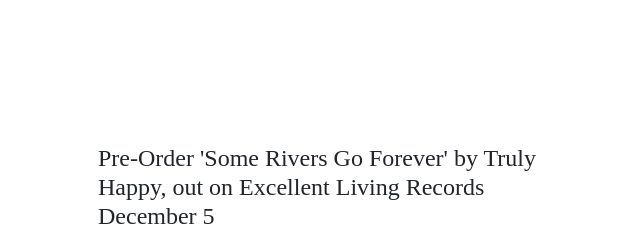
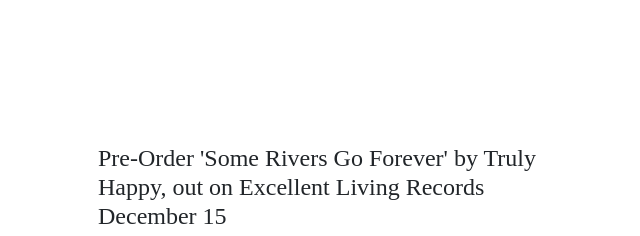
Before and after one commit to trevorwelch/truly-happy, a website: page index.html in a window 1280 px wide. Shown: the part 808-1044 px from the top of the page, 35-675 px from the left. Drawn offline with Linux system fonts and the light colour scheme.

Commit message:
release date

```diff
--- a/index.html
+++ b/index.html
@@ -147,7 +147,7 @@
           </div>
           <div class="col-md-6 order-1">
             <div class="p-5">
-              <h4 class="display-6">Pre-Order 'Some Rivers Go Forever' by Truly Happy, out on Excellent Living Records December 5</h2>
+              <h4 class="display-6">Pre-Order 'Some Rivers Go Forever' by Truly Happy, out on Excellent Living Records December 15</h2>
               <p class=''>This album is the first release coming out on xnlvg. I've dreamed of doing a cassette label for some time now, and now's the time! Levi and I recorded this album over a week in Dripping Springs, TX. It felt like some of the purest music I've ever gotten to be a part of, and the decisions we made to sculpt the songs into what they became were all natural and reflexive. I love this album and it reflects a lot of the values that I hope to portray with Excellent Living recs into the future. ~Trevor </p>
 <a href='https://trulyhappy.bandcamp.com/merch/cassette-excellent-living-t-shirt-pre-order-package'>            <button>Pre-Order</button></a>          </div>
             </div>
```
